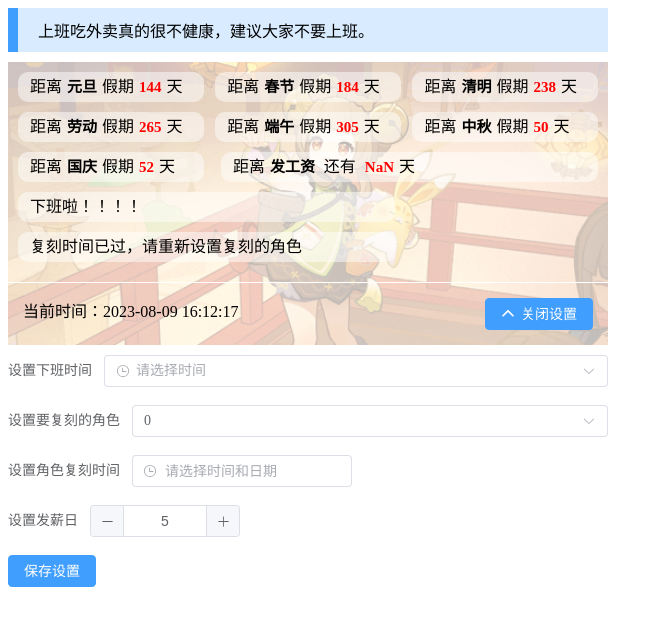
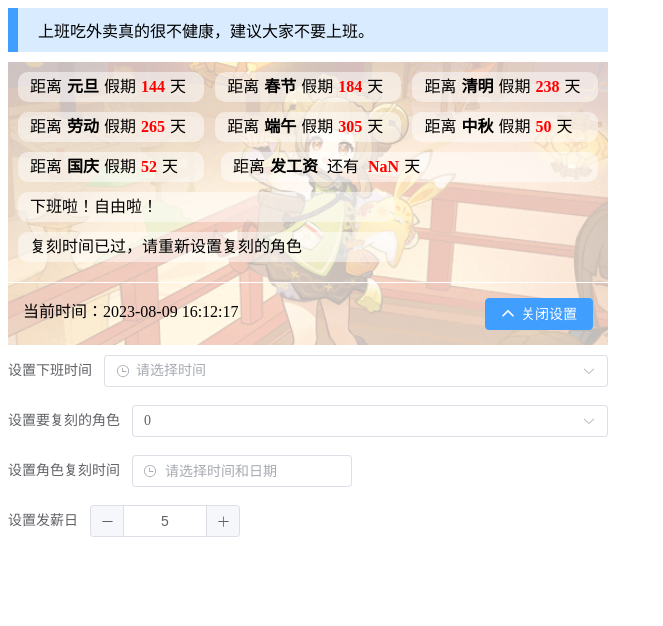
Before and after one commit to 18872297546/touch_fish_vue3, a Vue app: page / in a window 1280 px wide. Both pictures are taken after a click on the button "打开设置". Shown: the top 626 px of the page, without its empty margins (0-663 px from the left). Built offline with nearby package versions, Linux system fonts and the light colour scheme.

Commit message:
✨ feat: 优化保存逻辑

```diff
--- a/src/components/main.less
+++ b/src/components/main.less
@@ -60,7 +60,7 @@
     .base(@color){
       white-space: pre;
       font-weight: 800;
-      font-size: 15px;
+      font-size: 16px;
       display: inline-block;
       margin: 0 5px;
       color: @color;
--- a/src/components/main.vue
+++ b/src/components/main.vue
@@ -137,7 +137,7 @@ onMounted(()=>{
               <span class="countdown-item-time">{{ comeOffWorkTime[1] }}</span>分钟
               <span class="countdown-item-time">{{ comeOffWorkTime[2] }}</span>秒
             </p>
-            <p v-else>下班啦！！！！</p>
+            <p v-else>下班啦！自由啦！</p>
           </div>
 
           <div class="countdown-item payoff">
@@ -167,7 +167,6 @@ onMounted(()=>{
       </div>
       <Setting
         v-if="showSetting"
-        @close-setting="showSetting = false"
         :configSetting="configSetting"
       />
 
--- a/src/components/setting/setting.vue
+++ b/src/components/setting/setting.vue
@@ -1,5 +1,5 @@
 <script setup lang="ts">
-import {onMounted, ref} from 'vue'
+import {onMounted, ref, watch} from 'vue'
 import {SETTING_ITEM_NAME} from 'constant/common'
 import characterMap from 'constant/character'
 const characterUpDefaultTime = new Date(2000, 1, 1, 12, 0, 0)
@@ -7,7 +7,6 @@ const props = defineProps<{
     configSetting:any
 }>()
 
-const emit = defineEmits(['close-setting'])
 
 const settingConfig = ref({
     comeOffWorkTime:'',
@@ -16,11 +15,10 @@ const settingConfig = ref({
     characterName: 0
 })
 
-const onSubmit = () => {
+watch(settingConfig,()=>{
     const settingString = JSON.stringify(settingConfig.value)
     localStorage.setItem(SETTING_ITEM_NAME,settingString)
-    emit('close-setting')
-}
+},{deep:true})
 
 onMounted(()=>{
     if (props.configSetting) {
@@ -61,9 +59,7 @@ onMounted(()=>{
         <el-form-item label="设置发薪日">
             <el-input-number v-model="settingConfig.payday" :min="1" :max="31"/>
         </el-form-item>
-        <el-form-item>
-            <el-button type="primary" @click="onSubmit">保存设置</el-button>
-        </el-form-item>
+
     </el-form>
 
 </template>
```
